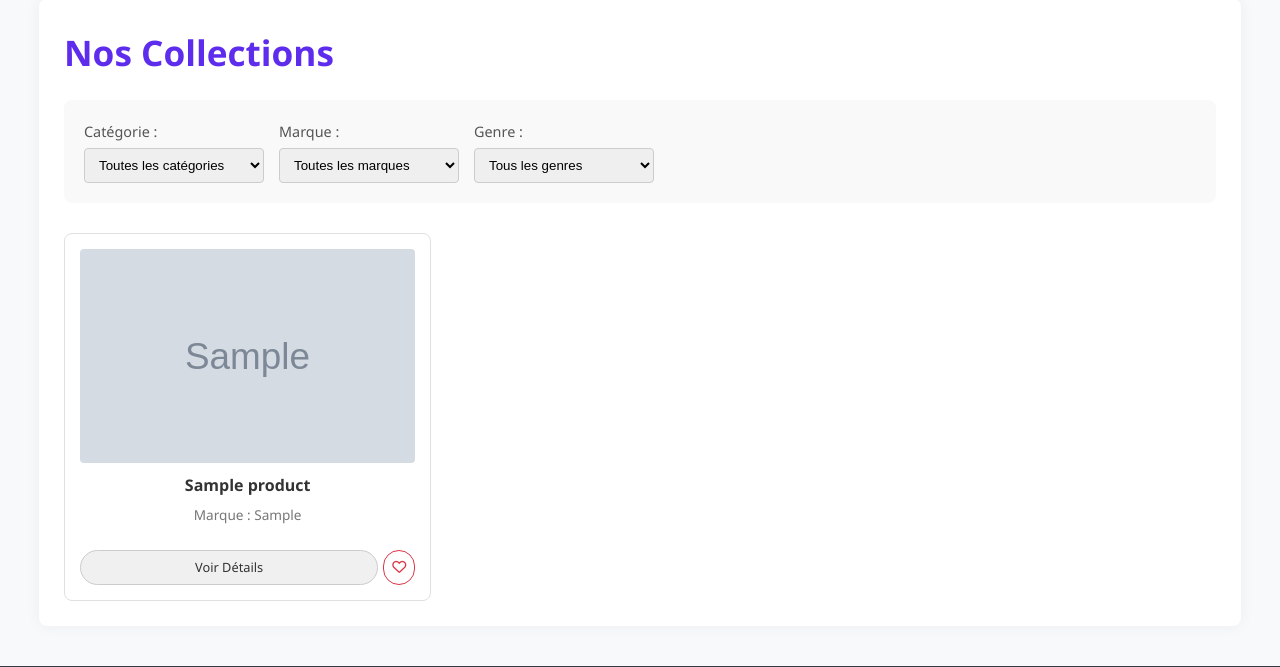
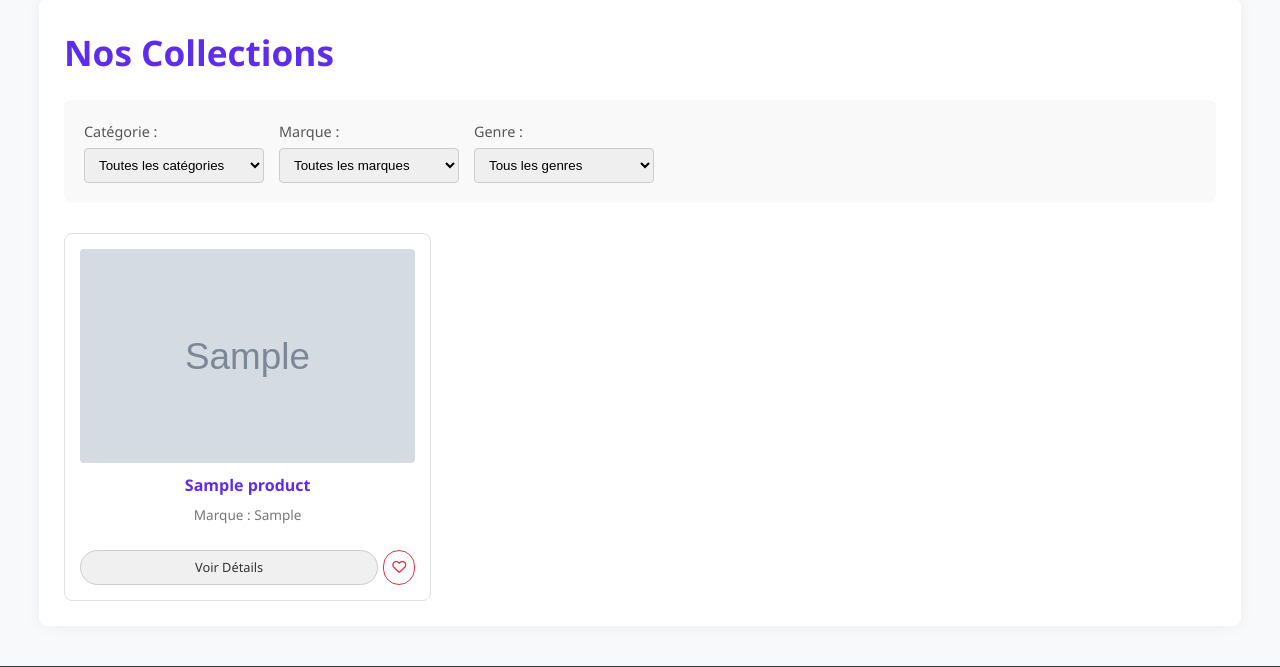
Before and after one commit to Doug-web/pr7, a Flask app: page /products in a window 1280 px wide. Shown: the part 97-764 px from the top of the page. Run offline with Flask 3, Linux system fonts and the light colour scheme; tables that the repository leaves empty hold one stand-in row (values such as "Sample post"); grey boxes marked "Sample" are stand-in pictures; some libraries are stand-ins or nearby versions.

Commit message:
Update style.css

```diff
--- a/static/css/style.css
+++ b/static/css/style.css
@@ -260,7 +260,7 @@ h3 { font-size: 1.4em; margin-bottom: 10px; }
 .product-card h3 {
     /* MODIFIÉ: Réduction de la taille de la police */
     font-size: 1.0em;
-    color: #333;
+    color: #5e2ced;
     margin: 10px 0 5px 0;
     flex-shrink: 0;
     text-align: center;
```
